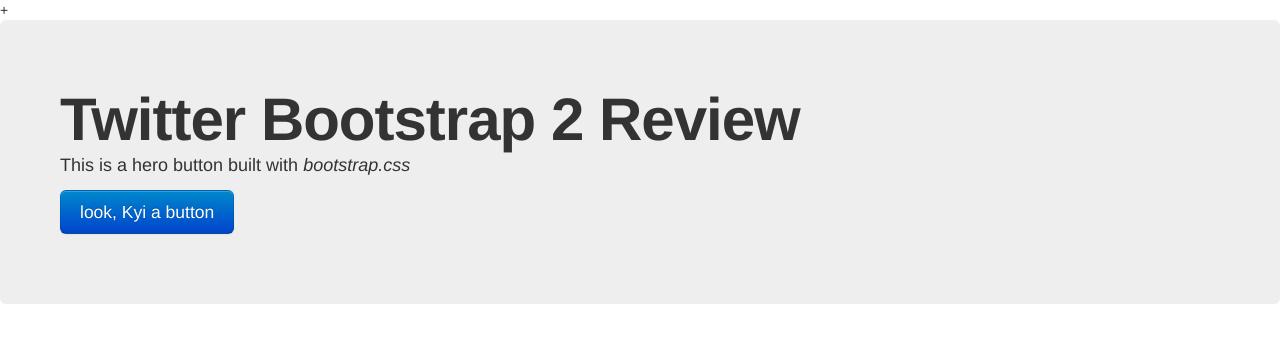
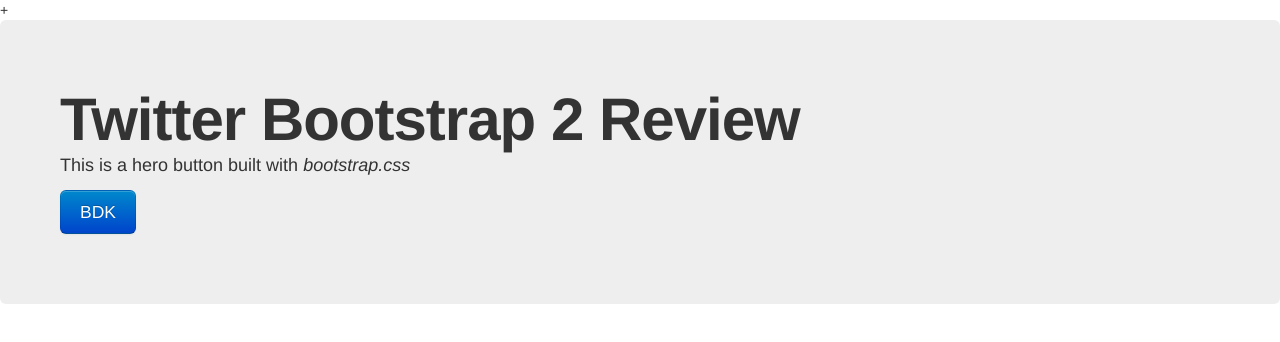
Before and after one commit to joshualunn/Bootstrap-2, a plain HTML site: page index.html in a window 1280 px wide. Drawn offline with Linux system fonts and the light colour scheme.

Commit message:
Update index.html

```diff
--- a/index.html
+++ b/index.html
@@ -18,7 +18,7 @@
 
     <p>This is a hero button built with <em>bootstrap.css</em></p>
 
-    <p><a class="btn btn-primary btn-large">look, Kyi a button</a></p>
+    <p><a class="btn btn-primary btn-large">BDK</a></p>
   </div>
 
   </body>
```
